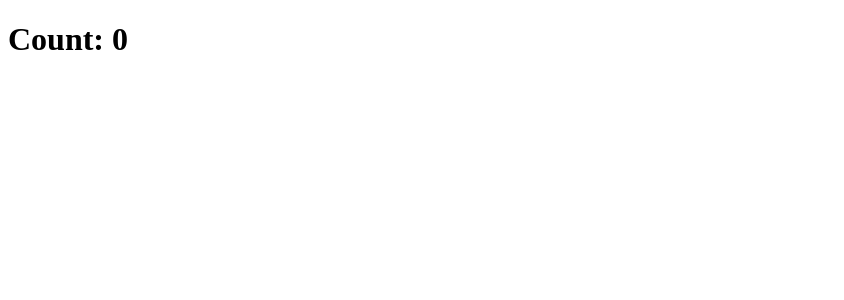
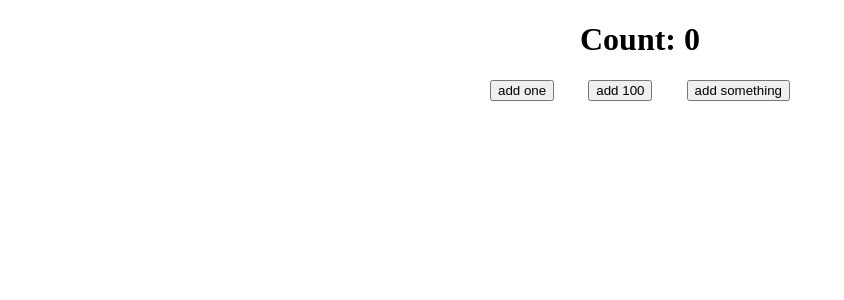
Before and after one commit to mate-academy/react_counter, a React (Create React App) app: page / in a window 1280 px wide. Shown: the top 300 px of the page, without its empty margins (0-844 px from the left). Built offline with nearby package versions, Linux system fonts and the light colour scheme; the HTML template or start-up script is replaced by a standard one.

Commit message:
SOLUTION__v-1

```diff
--- a/src/App.tsx
+++ b/src/App.tsx
@@ -1,16 +1,16 @@
 import React from 'react';
 import './App.scss';
 
+import { Counter } from './component/Counter/Counter';
+
 class App extends React.Component {
-  addOne = () => {};
+  state = {
 
-  add100 = () => {};
-
-  increase = () => {};
+  };
 
   render() {
     return (
-      <h1>Count: 0</h1>
+      <Counter />
     );
   }
 }
--- /dev/null
+++ b/src/component/Counter/Counter.scss
@@ -0,0 +1,12 @@
+.counter-block {
+  width: 100%;
+  text-align: center;
+}
+
+.btn-section {
+  margin: 0 auto;
+  display: flex;
+  justify-content: space-between;
+  min-width: 200px;
+  max-width: 300px;
+}
--- /dev/null
+++ b/src/component/Counter/Counter.tsx
@@ -0,0 +1,65 @@
+import React from 'react';
+import './Counter.scss';
+
+type State = {
+  count: number,
+};
+
+export class Counter extends React.Component<{}, State> {
+  state: State = {
+    count: 0,
+  };
+
+  addOne = () => {
+    this.setState((state) => ({
+      count: state.count + 1,
+    }));
+  };
+
+  add100 = () => {
+    this.setState((state) => ({
+      count: state.count + 100,
+    }));
+  };
+
+  increase = () => {
+    this.addOne();
+    if (this.state.count % 5 === 0) {
+      this.add100();
+    }
+  };
+
+  render() {
+    const { count } = this.state;
+
+    return (
+      <div className="counter-block">
+        <h1>
+          Count:
+          {' '}
+          {count}
+        </h1>
+        <div className="btn-section">
+          <button
+            type="button"
+            onClick={this.addOne}
+          >
+            add one
+          </button>
+          <button
+            type="button"
+            onClick={this.add100}
+          >
+            add 100
+          </button>
+          <button
+            type="button"
+            onClick={this.increase}
+          >
+            add something
+          </button>
+        </div>
+      </div>
+    );
+  }
+}
```
Also changed, not shown: package.json (line endings or trailing spaces), 2 other files (tests, documents, lock files or other folders).
